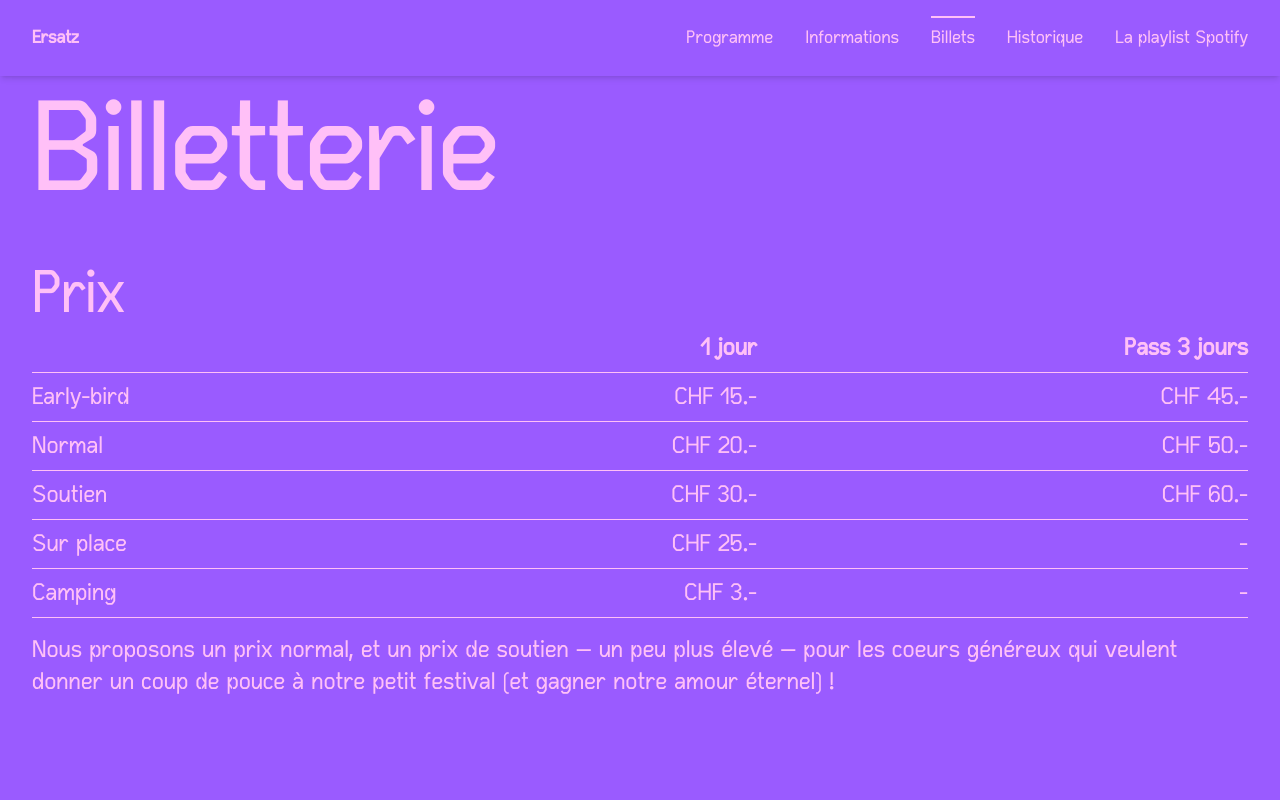
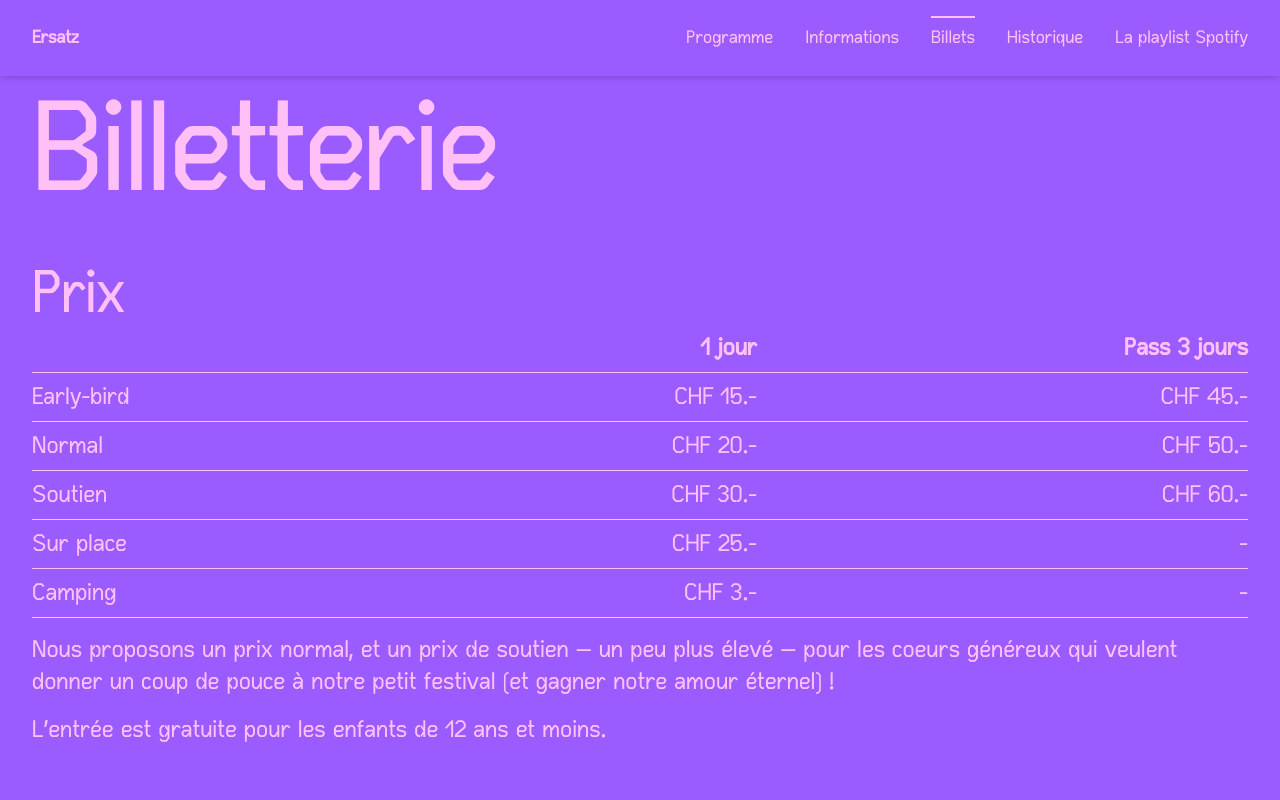
Before and after one commit to ersatz-festival/web-app, a Nuxt app: page /billets in a window 1280 px wide. Shown: the top 800 px of the page. Built offline with nearby package versions, Linux system fonts and the light colour scheme.

Commit message:
Update index.vue

```diff
--- a/pages/billets/index.vue
+++ b/pages/billets/index.vue
@@ -29,6 +29,8 @@
                 Nous proposons un prix normal, et un prix de soutien — un peu plus élevé — pour les coeurs généreux qui veulent donner un
                 coup de pouce à notre petit festival (et gagner notre amour éternel) !
             </p>
+
+            <p class="mt-4 text-xl md:text-2xl">L'entrée est gratuite pour les enfants de 12 ans et moins.</p>
         </section>
 
         <section class="mx-auto max-w-7xl px-4 py-6 sm:px-6 lg:px-8">
```
